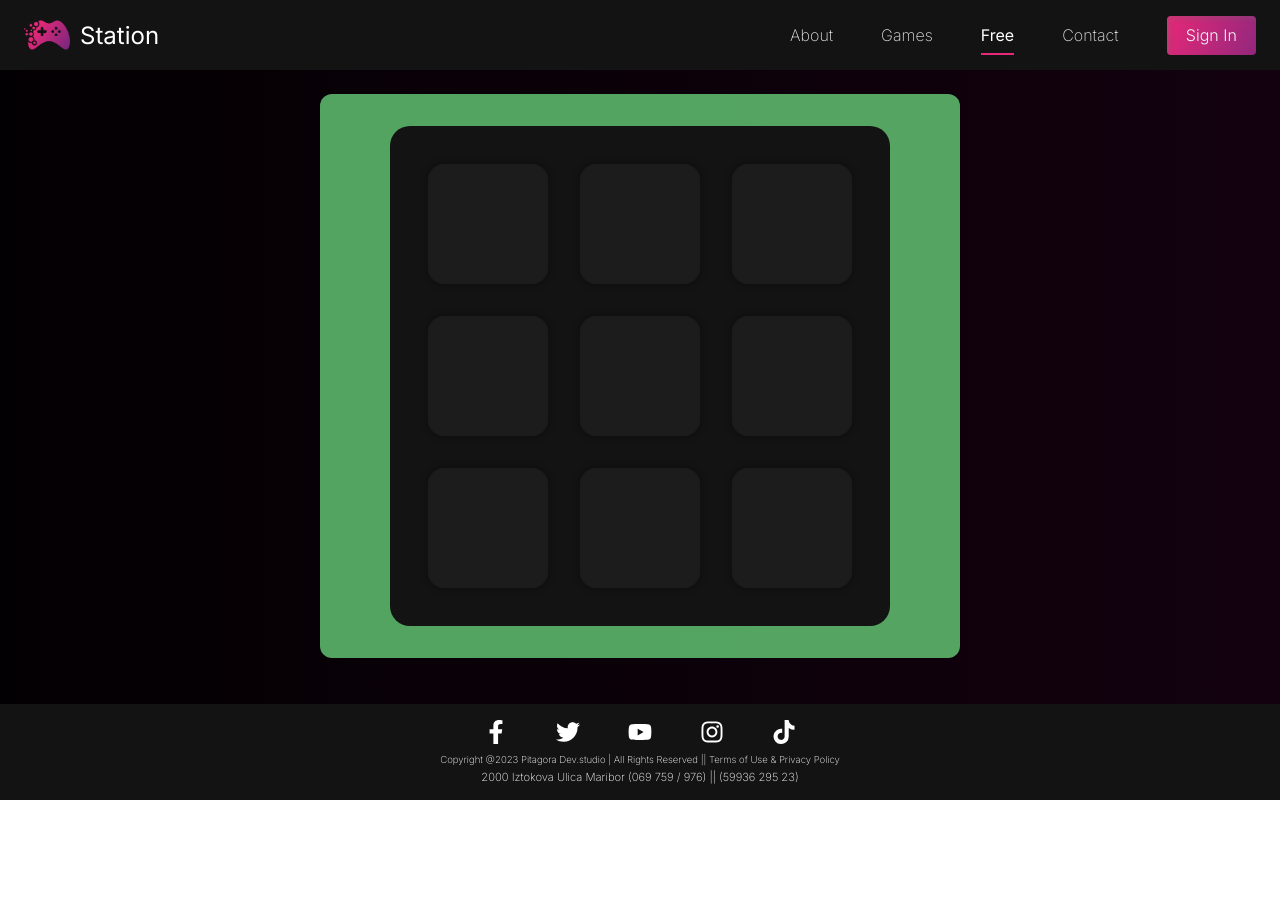
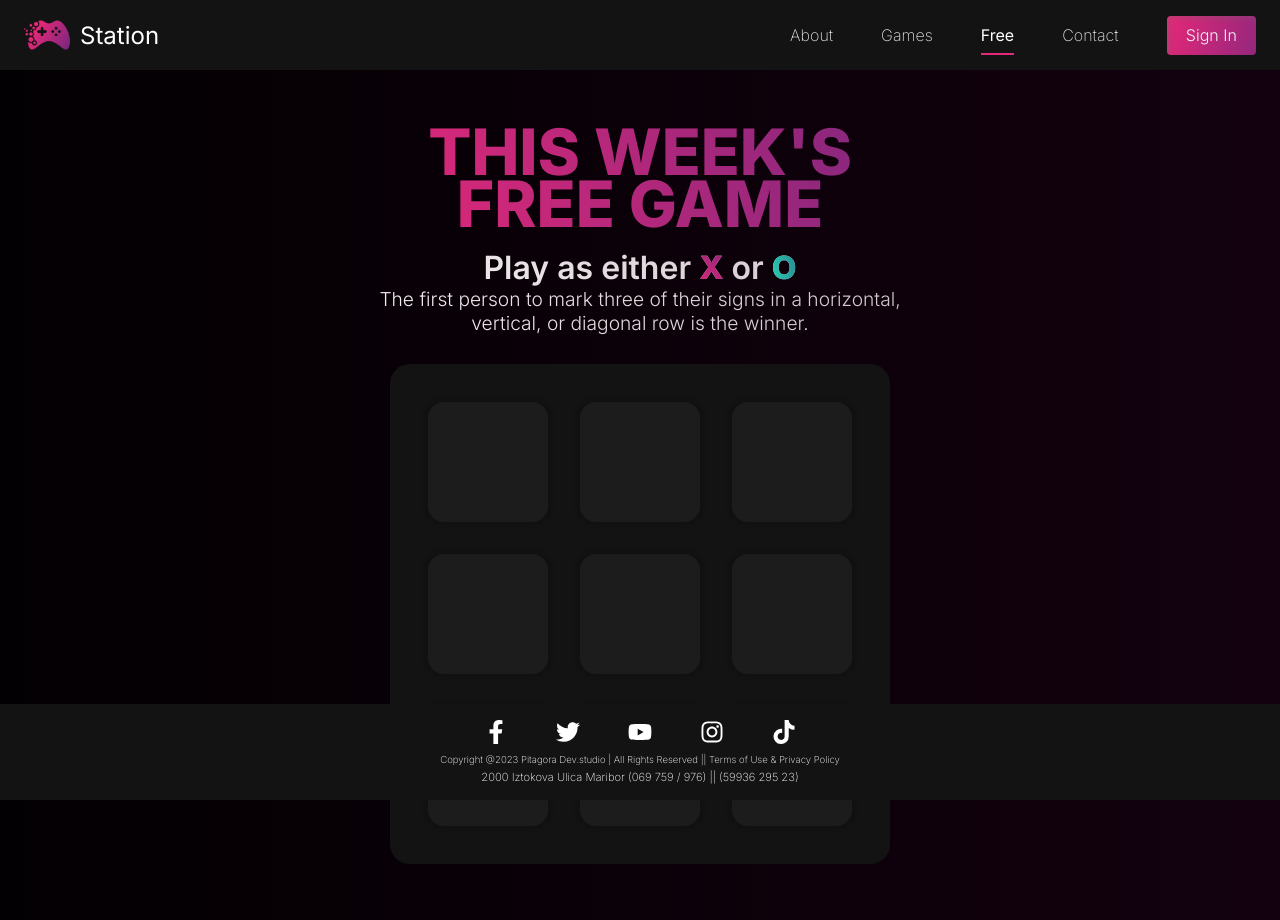
Before and after one commit to pythagor4s/online-store, a React (Vite) app: page /tictactoe in a window 1280 px wide. Before the commit the page ends 800 px from the top, so only its background shows below. Built offline with nearby package versions, Linux system fonts and the light colour scheme.

Commit message:
styled tic tac toe game

```diff
--- a/src/Pages/TicTacToe.jsx
+++ b/src/Pages/TicTacToe.jsx
@@ -75,7 +75,14 @@ function TicTacToe() {
 
   return (
 
-    <div className="App">
+    <div>
+      <h1 className="tic-name">THIS WEEK'S FREE GAME</h1>
+      <p className="tic-description-1">Play as either <span className="animate-x">X</span> or <span className="animate-o">O</span></p>
+      <p className="tic-description-2">The first person to mark three of their signs in a horizontal, vertical, or diagonal row is the winner.</p>
+
+
+
+      <div className="App">
       <div className="board">
         <div className="row">
           <Square
@@ -139,6 +146,8 @@ function TicTacToe() {
         </div>
       </div>
     </div>
+    </div>
+
   );
 }
 
--- a/src/index.css
+++ b/src/index.css
@@ -142,7 +142,7 @@
 
 .main-container {
   /* margin-left: 20em; */
-  background-color: rgba(113, 227, 132, 0.722);
+  /* background-color: rgba(113, 227, 132, 0.722); */
   /* margin-right: 20em; */
   margin: 1.5em 20em;
   /* border: 1px solid rgba(233, 233, 233, 0.238);
@@ -892,9 +892,9 @@ input[type="checkbox"] {
   margin-right: 1em;
 }
 
-.signup {
+/* .signup {
 
-}
+} */
 
 .sign-title {
   color: white;
@@ -1109,6 +1109,41 @@ input[type="checkbox"] {
   background-position: left;
 }
 
+.animate-x {
+  background: linear-gradient(45deg, #e62878 0%, #7d277e 100%, #f7e1f7 100%);
+  background-clip: text;
+  background-size: 190%;
+  background-position: right;
+  font-weight: 800;
+  /* transition: background-position 0.2s ease; */
+  -webkit-background-clip: text;
+  -webkit-text-fill-color: transparent;
+  animation: backgroundMove 3s linear infinite;
+}
+
+.animate-o {
+  background: linear-gradient(76deg, #e0e1e1 0%, #28e6c0 0%, #27627e 100%);
+  background-clip: text;
+  background-size: 190%;
+  background-position: right;
+  font-weight: 800;
+  /* transition: background-position 0.2s ease; */
+  -webkit-background-clip: text;
+  -webkit-text-fill-color: transparent;
+  animation: backgroundMove 3s linear infinite;
+}
+
+@keyframes backgroundMove {
+  0%, 100% {
+    background-position: left;
+  }
+  50% {
+    background-position: right;
+  }
+}
+
+
+
 
 /* .square:active {
   background-color: #bda5c781;
@@ -1150,3 +1185,47 @@ input[type="checkbox"] {
 .o {
   color: green;
 }
+
+
+/* .shit {
+  color: red;
+} */
+
+
+.tic-name {
+  font-size: 4em;
+  font-weight: 800;
+  line-height: 0.8em;
+  text-transform: uppercase;
+  background: linear-gradient(76deg, #e62878 0%, #7d277e 100%);
+  background-clip: text;
+  text-align: center;
+  -webkit-background-clip: text;
+  -webkit-text-fill-color: transparent;
+  user-select: none;
+}
+
+.tic-description-1 {
+  margin-top: .6em;
+  font-weight: 600;
+  /* margin-bottom: .6em; */
+  font-size: 2em;
+  background: linear-gradient(76deg, #f5eff2 0%, #cbc5c9 100%);
+  background-clip: text;
+  -webkit-background-clip: text;
+  -webkit-text-fill-color: transparent;
+  text-align: center;
+  user-select: none;
+}
+
+.tic-description-2 {
+  user-select: none;
+  margin-bottom: 1.5em;
+  font-size: 1.2rem;
+  background: linear-gradient(76deg, #f5eff2 0%, #cbc5c9 100%);
+  background-clip: text;
+  -webkit-background-clip: text;
+  -webkit-text-fill-color: transparent;
+  text-align: center;
+  font-weight: 300;
+}
```
